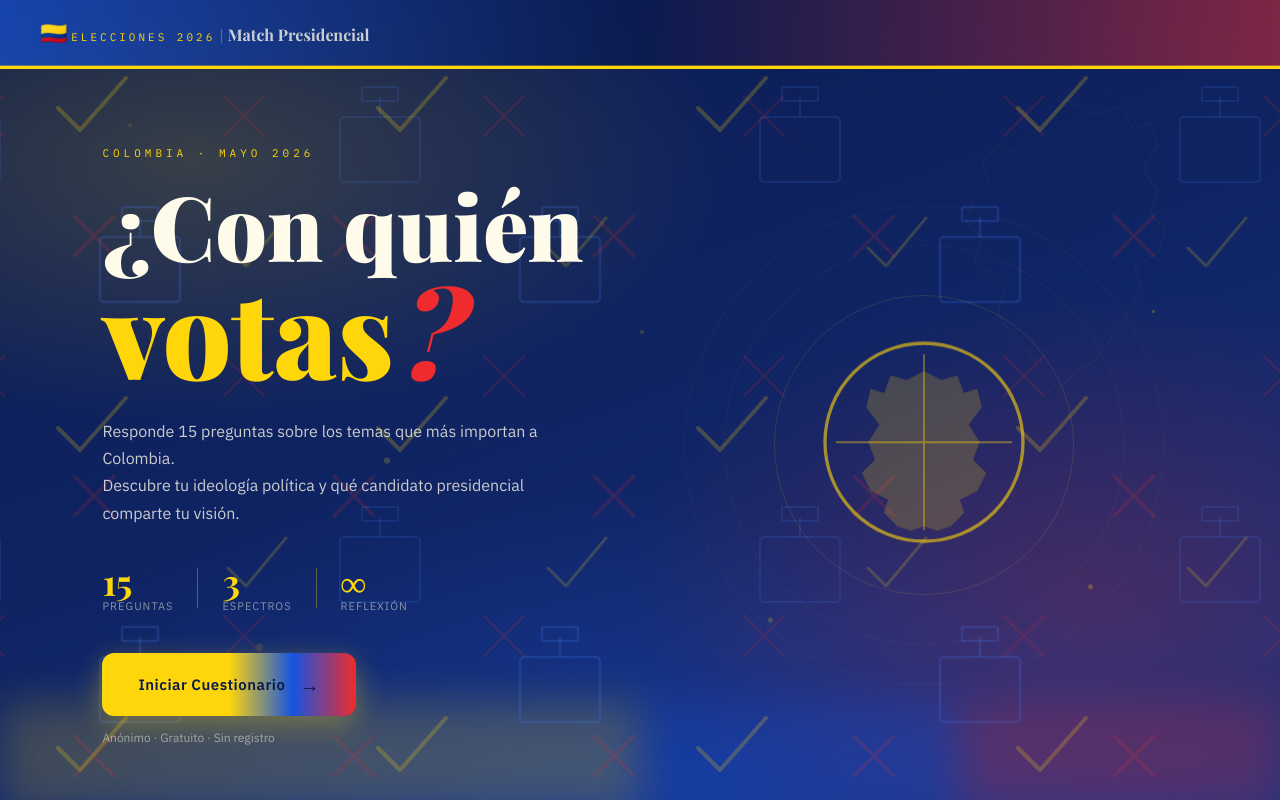
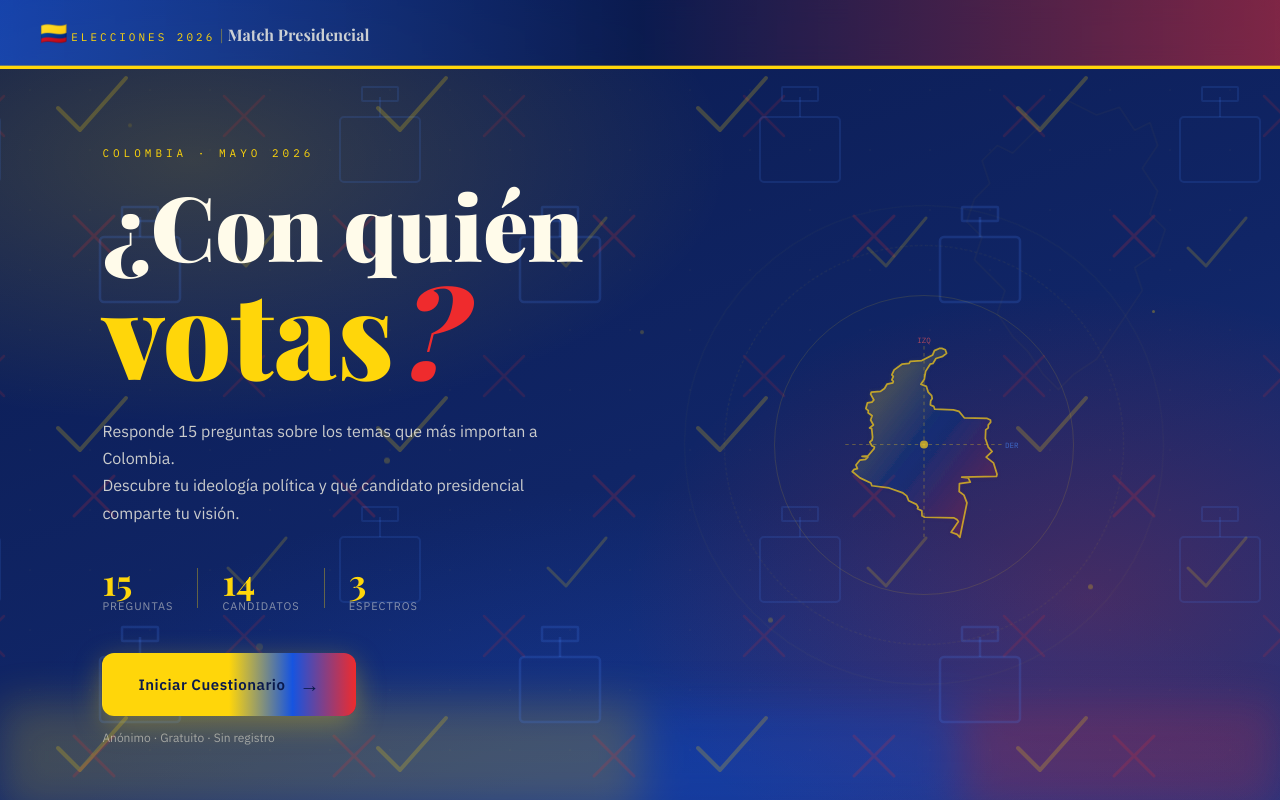
Before and after one commit to cabreramiguel23/match-presidencial, a plain HTML site: page index.html in a window 1280 px wide. Shown: the top 800 px of the page. Drawn offline with nearby package versions, Linux system fonts and the light colour scheme; a web font is replaced by a local one.

Commit message:
index.html

```diff
--- a/index.html
+++ b/index.html
@@ -53,9 +53,9 @@
       <div class="hero-stats">
         <div class="stat"><span class="stat-n">15</span><span class="stat-l">Preguntas</span></div>
         <div class="stat-sep"></div>
+        <div class="stat"><span class="stat-n">14</span><span class="stat-l">Candidatos</span></div>
+        <div class="stat-sep"></div>
         <div class="stat"><span class="stat-n">3</span><span class="stat-l">Espectros</span></div>
-        <div class="stat-sep"></div>
-        <div class="stat"><span class="stat-n">∞</span><span class="stat-l">Reflexión</span></div>
       </div>
       <a href="quiz.html" class="cta-btn">
         <span class="cta-text">Iniciar Cuestionario</span>
@@ -68,12 +68,27 @@
       <div class="globe-ring ring2"></div>
       <div class="globe-ring ring3"></div>
       <div class="center-emblem">
-        <svg viewBox="0 0 100 100" xmlns="http://www.w3.org/2000/svg">
-          <circle cx="50" cy="50" r="45" fill="none" stroke="var(--gold)" stroke-width="1.5" opacity="0.6"/>
-          <path d="M50,10 L50,90 M10,50 L90,50" stroke="var(--gold)" stroke-width="0.8" opacity="0.4"/>
-          <!-- Colombia simplified shape -->
-          <path d="M50,18 L58,22 L65,20 L68,28 L74,26 L76,34 L70,42 L75,50 L72,58 L78,64 L74,72 L66,76 L68,82 L62,88 L56,90 L50,88 L44,90 L38,88 L32,82 L34,76 L26,72 L22,64 L28,58 L25,50 L30,42 L24,34 L26,26 L32,28 L35,20 L42,22Z"
-                fill="var(--gold)" opacity="0.2" stroke="var(--gold)" stroke-width="0.5"/>
+        <svg viewBox="0 0 160 190" xmlns="http://www.w3.org/2000/svg">
+          <defs>
+            <linearGradient id="emblFill" x1="0%" y1="0%" x2="100%" y2="100%">
+              <stop offset="0%" stop-color="#FCD116" stop-opacity="0.25"></stop>
+              <stop offset="50%" stop-color="#003893" stop-opacity="0.2"></stop>
+              <stop offset="100%" stop-color="#CE1126" stop-opacity="0.25"></stop>
+            </linearGradient>
+            <filter id="emblGlow">
+              <feGaussianBlur stdDeviation="2.5" result="blur"></feGaussianBlur>
+              <feMerge><feMergeNode in="blur"></feMergeNode><feMergeNode in="SourceGraphic"></feMergeNode></feMerge>
+            </filter>
+          </defs>
+          <!-- Mapa real Colombia escalado -->
+          <path d="M 93.2,14.0 L 89.0,15.9 L 87.5,19.6 L 78.1,24.5 L 68.1,25.1 L 67.2,27.0 L 60.9,27.6 L 54.2,32.5 L 52.2,36.9 L 53.5,38.1 L 52.2,41.2 L 53.5,42.4 L 53.1,43.7 L 48.0,44.9 L 45.9,48.6 L 42.4,51.1 L 34.5,51.7 L 33.9,53.5 L 36.7,58.5 L 35.0,60.4 L 31.1,61.0 L 29.8,65.9 L 31.9,67.8 L 31.7,69.6 L 35.2,72.1 L 33.9,75.8 L 36.3,80.1 L 33.0,82.6 L 34.8,83.2 L 35.6,90.6 L 35.2,93.1 L 33.2,94.9 L 35.0,98.0 L 37.2,99.2 L 36.9,100.5 L 31.7,106.7 L 26.5,107.3 L 31.5,107.9 L 29.5,109.8 L 24.7,110.4 L 21.2,114.7 L 22.5,117.8 L 19.7,118.4 L 18.0,120.3 L 24.7,125.8 L 34.1,130.2 L 35.0,132.6 L 49.8,134.5 L 61.8,138.8 L 65.1,141.3 L 66.8,145.6 L 73.5,148.7 L 74.9,151.2 L 74.4,152.4 L 78.1,154.2 L 78.3,158.6 L 80.5,159.8 L 106.0,160.4 L 108.4,161.7 L 109.7,163.5 L 103.4,172.8 L 108.6,174.6 L 111.0,177.1 L 117.1,147.4 L 114.5,140.7 L 110.4,137.6 L 110.6,130.8 L 120.0,129.5 L 118.2,125.8 L 112.6,125.2 L 142.6,124.6 L 143.1,122.7 L 140.0,112.8 L 133.7,107.9 L 138.9,103.0 L 135.5,99.2 L 133.0,91.8 L 133.3,84.4 L 135.5,82.6 L 135.5,80.1 L 137.6,77.6 L 137.4,75.8 L 134.6,74.5 L 114.8,73.9 L 110.2,68.4 L 105.4,67.1 L 89.3,66.5 L 88.4,64.0 L 85.5,62.8 L 85.8,59.1 L 87.1,57.3 L 86.6,54.8 L 83.6,51.7 L 82.1,46.8 L 77.3,44.9 L 80.3,40.6 L 81.4,33.8 L 85.3,27.6 L 87.7,27.0 L 90.3,22.7 L 96.2,20.8 L 99.5,18.3 L 98.4,15.2 L 95.4,14.0 Z" fill="url(#emblFill)" filter="url(#emblGlow)" opacity="0.95"></path>
+          <path d="M 93.2,14.0 L 89.0,15.9 L 87.5,19.6 L 78.1,24.5 L 68.1,25.1 L 67.2,27.0 L 60.9,27.6 L 54.2,32.5 L 52.2,36.9 L 53.5,38.1 L 52.2,41.2 L 53.5,42.4 L 53.1,43.7 L 48.0,44.9 L 45.9,48.6 L 42.4,51.1 L 34.5,51.7 L 33.9,53.5 L 36.7,58.5 L 35.0,60.4 L 31.1,61.0 L 29.8,65.9 L 31.9,67.8 L 31.7,69.6 L 35.2,72.1 L 33.9,75.8 L 36.3,80.1 L 33.0,82.6 L 34.8,83.2 L 35.6,90.6 L 35.2,93.1 L 33.2,94.9 L 35.0,98.0 L 37.2,99.2 L 36.9,100.5 L 31.7,106.7 L 26.5,107.3 L 31.5,107.9 L 29.5,109.8 L 24.7,110.4 L 21.2,114.7 L 22.5,117.8 L 19.7,118.4 L 18.0,120.3 L 24.7,125.8 L 34.1,130.2 L 35.0,132.6 L 49.8,134.5 L 61.8,138.8 L 65.1,141.3 L 66.8,145.6 L 73.5,148.7 L 74.9,151.2 L 74.4,152.4 L 78.1,154.2 L 78.3,158.6 L 80.5,159.8 L 106.0,160.4 L 108.4,161.7 L 109.7,163.5 L 103.4,172.8 L 108.6,174.6 L 111.0,177.1 L 117.1,147.4 L 114.5,140.7 L 110.4,137.6 L 110.6,130.8 L 120.0,129.5 L 118.2,125.8 L 112.6,125.2 L 142.6,124.6 L 143.1,122.7 L 140.0,112.8 L 133.7,107.9 L 138.9,103.0 L 135.5,99.2 L 133.0,91.8 L 133.3,84.4 L 135.5,82.6 L 135.5,80.1 L 137.6,77.6 L 137.4,75.8 L 134.6,74.5 L 114.8,73.9 L 110.2,68.4 L 105.4,67.1 L 89.3,66.5 L 88.4,64.0 L 85.5,62.8 L 85.8,59.1 L 87.1,57.3 L 86.6,54.8 L 83.6,51.7 L 82.1,46.8 L 77.3,44.9 L 80.3,40.6 L 81.4,33.8 L 85.3,27.6 L 87.7,27.0 L 90.3,22.7 L 96.2,20.8 L 99.5,18.3 L 98.4,15.2 L 95.4,14.0 Z" fill="none" stroke="rgba(252,209,22,0.7)" stroke-width="1.5" stroke-linejoin="round"></path>
+          <!-- Cruz cartesiana -->
+          <line x1="80" y1="12" x2="80" y2="178" stroke="rgba(252,209,22,0.35)" stroke-width="0.8" stroke-dasharray="3,3"></line>
+          <line x1="12" y1="97" x2="148" y2="97" stroke="rgba(252,209,22,0.35)" stroke-width="0.8" stroke-dasharray="3,3"></line>
+          <circle cx="80" cy="97" r="3.5" fill="rgba(252,209,22,0.7)"></circle>
+          <text x="80" y="9" fill="rgba(255,90,90,0.65)" font-size="6.5" font-family="IBM Plex Mono" text-anchor="middle">IZQ</text>
+          <text x="150" y="100" fill="rgba(74,140,255,0.65)" font-size="6.5" font-family="IBM Plex Mono" text-anchor="start">DER</text>
         </svg>
       </div>
     </div>
```
